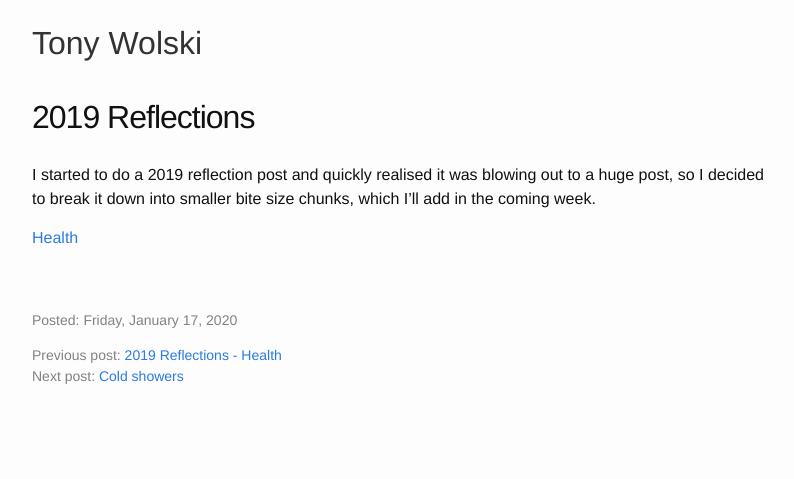
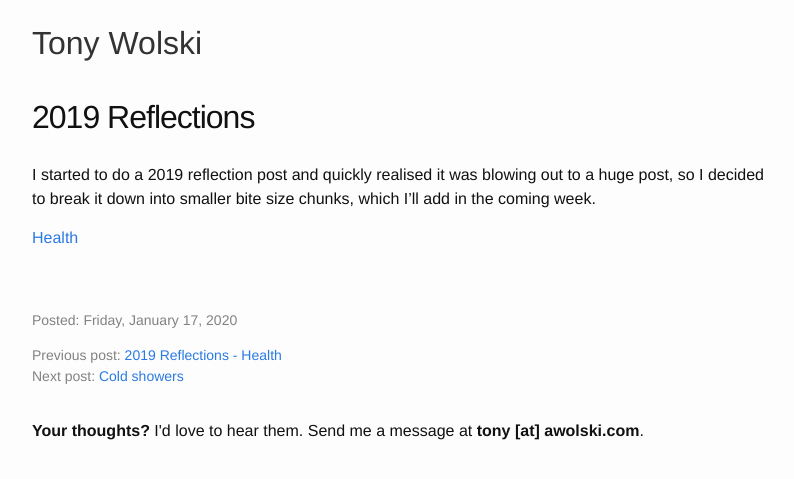
Before and after one commit to awolski/awolski.github.io, a Jekyll site: the page built from _posts/2020-01-17-2019-reflections.md, in a window 1280 px wide. Shown: the top 479 px of the page, without its empty margins (238-1032 px from the left). Built offline with Jekyll 4.4.1, drawn with Linux system fonts in a browser that asks for light colours.

Commit message:
Add contat to bottom of posts. Update contacts page
Signed-off-by: Tony Wolski <tony@awolski.com>

```diff
--- a/_includes/style.css
+++ b/_includes/style.css
@@ -51,7 +51,8 @@ h2 small {
 }
 
 .comments {
-  margin-top: 5em;
+  margin-top: 2em;
+  margin-bottom: 5em;
 }
 
 .footer ul {
--- a/_layouts/post.html
+++ b/_layouts/post.html
@@ -25,7 +25,7 @@ layout: default
   </div>
 
   <div class="comments">
-    <!--    {% include disqus.html %} -->
+    <strong>Your thoughts?</strong> I'd love to hear them. Send me a message at <strong>tony [at] awolski.com</strong>.
   </div>
 
 </article>
```
Also changed, not shown: _pages/contact.md (+1 -1 lines).
